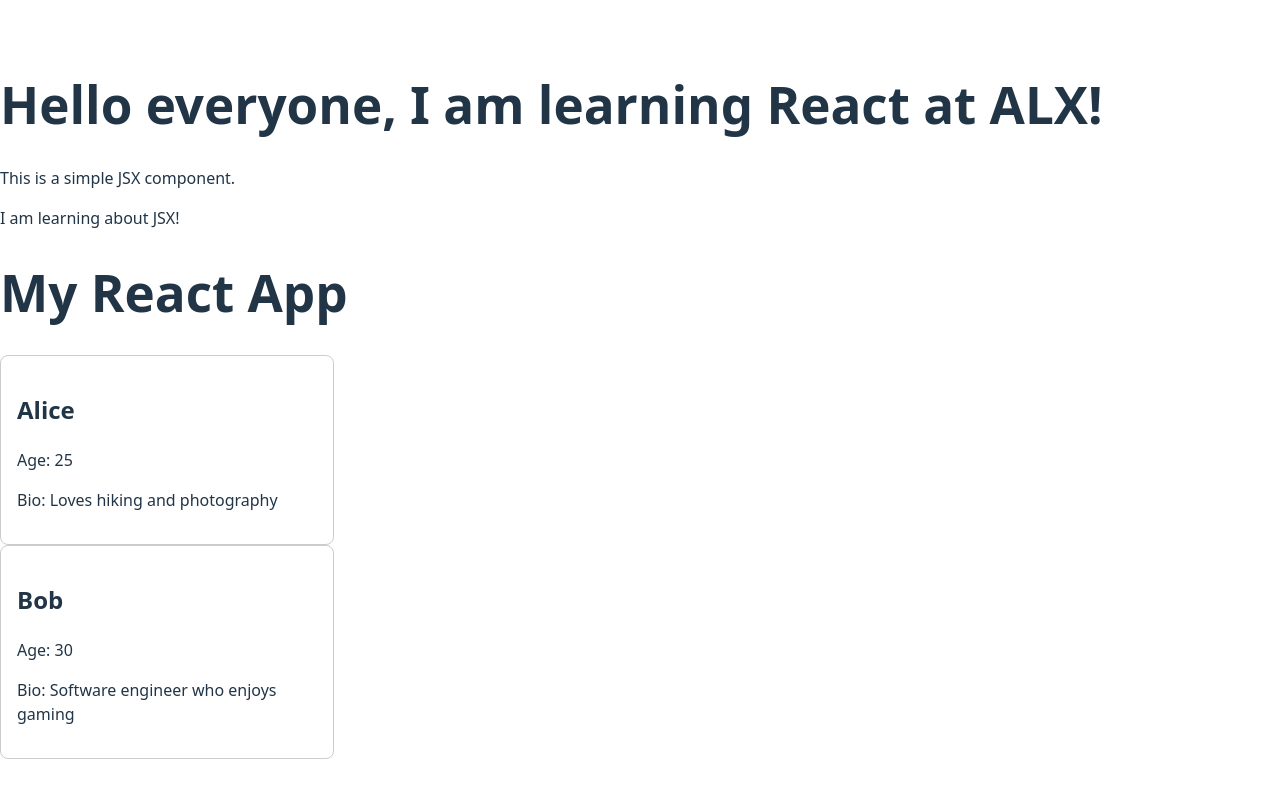
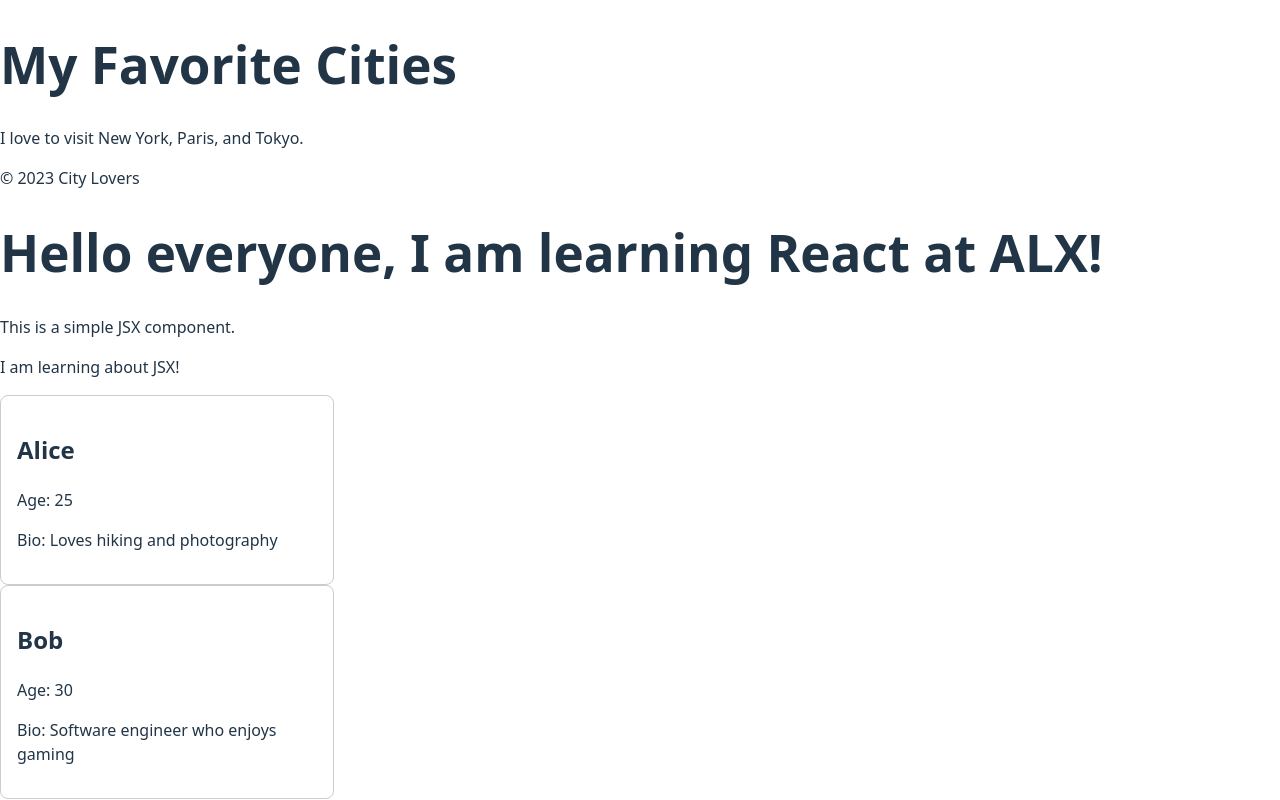
Before and after one commit to Kingyanjuii/alx-fe-reactjs, a React (Vite) app in the folder alx-react-app/: page / in a window 1280 px wide. Built offline with nearby package versions, Linux system fonts and the light colour scheme.

Commit message:
Fix: Import and use Header, MainContent, and Footer in App.jsx

```diff
--- a/alx-react-app/src/App.jsx
+++ b/alx-react-app/src/App.jsx
@@ -1,13 +1,18 @@
 // src/App.jsx
 import React from "react";
+import Header from "./components/Header";
+import MainContent from "./components/MainContent";
+import Footer from "./components/Footer";
 import WelcomeMessage from "./components/WelcomeMessage";
 import UserProfile from "./components/UserProfile";
 
 function App() {
   return (
     <div>
+      <Header />
+      <MainContent />
+      <Footer />
       <WelcomeMessage />
-      <h1>My React App</h1>
       <UserProfile name="Alice" age="25" bio="Loves hiking and photography" />
       <UserProfile name="Bob" age="30" bio="Software engineer who enjoys gaming" />
     </div>
```
